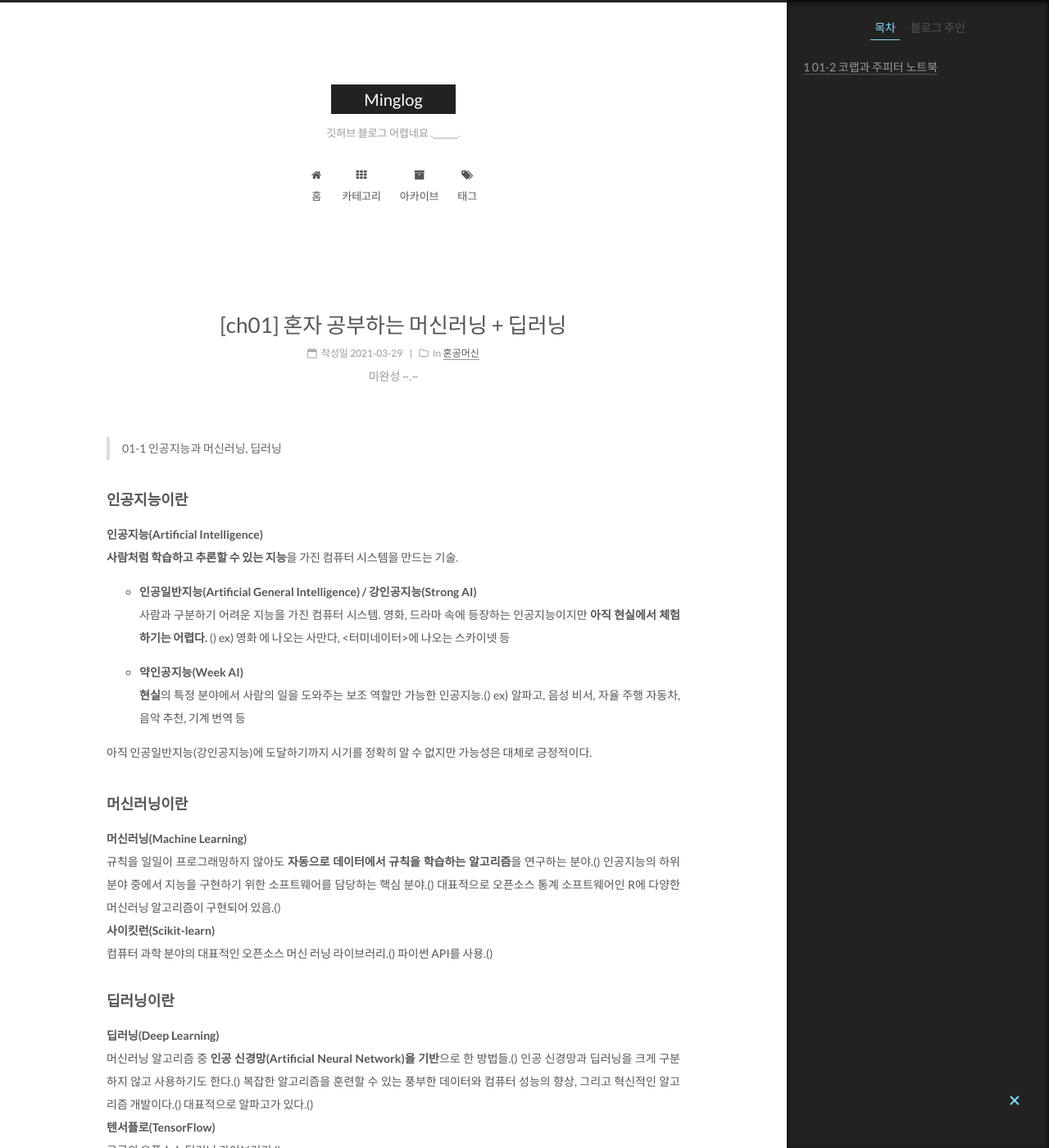
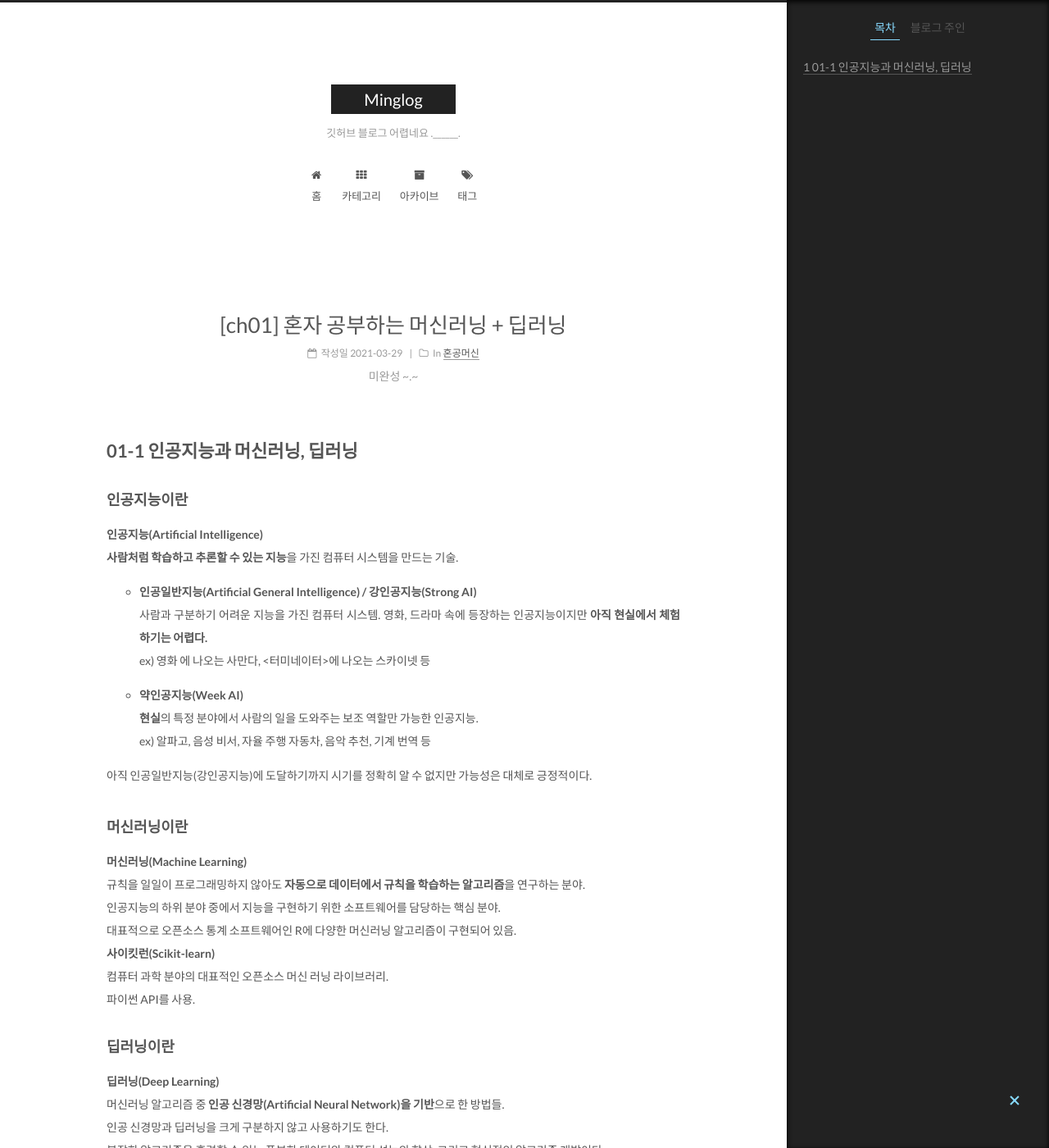
Before and after one commit to kimmin233/kimmin233.github.io, a Jekyll site: the page built from _posts/2021-03-29-AI-ch01.md, in a window 1280 px wide and 1400 px high. Shown: the whole window at 82% size. Built offline with Jekyll 4.4.1, drawn with Linux system fonts in a browser that asks for light colours; some of the changed text lies outside the part shown.

Commit message:
혼공머신 ch01 정리
New line을 ()대신 <br>로 바꿔서 입력해봤다.

```diff
--- a/_posts/2021-03-29-AI-ch01.md
+++ b/_posts/2021-03-29-AI-ch01.md
@@ -8,7 +8,7 @@ tags: [AI, Machine Learning, Deep Learning]
 
 <!-- 내용 -->
 
-> 01-1 인공지능과 머신러닝, 딥러닝
+# 01-1 인공지능과 머신러닝, 딥러닝
 
 ### 인공지능이란
 
@@ -16,11 +16,11 @@ tags: [AI, Machine Learning, Deep Learning]
   : **사람처럼 학습하고 추론할 수 있는 지능**을 가진 컴퓨터 시스템을 만드는 기술.
 
 + 인공일반지능(Artificial General Intelligence) / 강인공지능(Strong AI)
-  : 사람과 구분하기 어려운 지능을 가진 컴퓨터 시스템. 영화, 드라마 속에 등장하는 인공지능이지만 **아직 현실에서 체험하기는 어렵다.** ()
+  : 사람과 구분하기 어려운 지능을 가진 컴퓨터 시스템. 영화, 드라마 속에 등장하는 인공지능이지만 **아직 현실에서 체험하기는 어렵다.** <br>
     ex) 영화 <Her> 에 나오는 사만다, <터미네이터>에 나오는 스카이넷 등
 
 + 약인공지능(Week AI)
-  : **현실**의 특정 분야에서 사람의 일을 도와주는 보조 역할만 가능한 인공지능.()
+  : **현실**의 특정 분야에서 사람의 일을 도와주는 보조 역할만 가능한 인공지능.<br>
     ex) 알파고, 음성 비서, 자율 주행 자동차, 음악 추천, 기계 번역 등
 
 아직 인공일반지능(강인공지능)에 도달하기까지 시기를 정확히 알 수 없지만 가능성은 대체로 긍정적이다.
@@ -28,30 +28,30 @@ tags: [AI, Machine Learning, Deep Learning]
 ### 머신러닝이란
 
 머신러닝(Machine Learning)
-  : 규칙을 일일이 프로그래밍하지 않아도 **자동으로 데이터에서 규칙을 학습하는 알고리즘**을 연구하는 분야.()
-    인공지능의 하위 분야 중에서 지능을 구현하기 위한 소프트웨어를 담당하는 핵심 분야.()
-    대표적으로 오픈소스 통계 소프트웨어인 R에 다양한 머신러닝 알고리즘이 구현되어 있음.()
+  : 규칙을 일일이 프로그래밍하지 않아도 **자동으로 데이터에서 규칙을 학습하는 알고리즘**을 연구하는 분야.<br>
+    인공지능의 하위 분야 중에서 지능을 구현하기 위한 소프트웨어를 담당하는 핵심 분야.<br>
+    대표적으로 오픈소스 통계 소프트웨어인 R에 다양한 머신러닝 알고리즘이 구현되어 있음.<br>
 
 
 사이킷런(Scikit-learn)
-  : 컴퓨터 과학 분야의 대표적인 오픈소스 머신 러닝 라이브러리.()
-    파이썬 API를 사용.()
+  : 컴퓨터 과학 분야의 대표적인 오픈소스 머신 러닝 라이브러리.<br>
+    파이썬 API를 사용.<br>
 
 ### 딥러닝이란
 
 딥러닝(Deep Learning)
-  : 머신러닝 알고리즘 중 **인공 신경망(Artificial Neural Network)을 기반**으로 한 방법들.()
-    인공 신경망과 딥러닝을 크게 구분하지 않고 사용하기도 한다.()
-    복잡한 알고리즘을 훈련할 수 있는 풍부한 데이터와 컴퓨터 성능의 향상, 그리고 혁신적인 알고리즘 개발이다.()
-    대표적으로 알파고가 있다.()
+  : 머신러닝 알고리즘 중 **인공 신경망(Artificial Neural Network)을 기반**으로 한 방법들.<br>
+    인공 신경망과 딥러닝을 크게 구분하지 않고 사용하기도 한다.<br>
+    복잡한 알고리즘을 훈련할 수 있는 풍부한 데이터와 컴퓨터 성능의 향상, 그리고 혁신적인 알고리즘 개발이다.<br>
+    대표적으로 알파고가 있다.<br>
 
 
 텐서플로(TensorFlow)
-  : 구글의 오픈소스 딥러닝 라이브러리.()
+  : 구글의 오픈소스 딥러닝 라이브러리.<br>
 
 
 파이토치(PyTorch)
-  : 페이스북의 오픈소스 딥러닝 라이브러리.()
+  : 페이스북의 오픈소스 딥러닝 라이브러리.<br>
 
 
 두 라이브러리들은 인공 신경망 알고리즘을 전문으로 다루고 있기 때문에 사용하기 쉬운 파이썬 API 제공.
```
